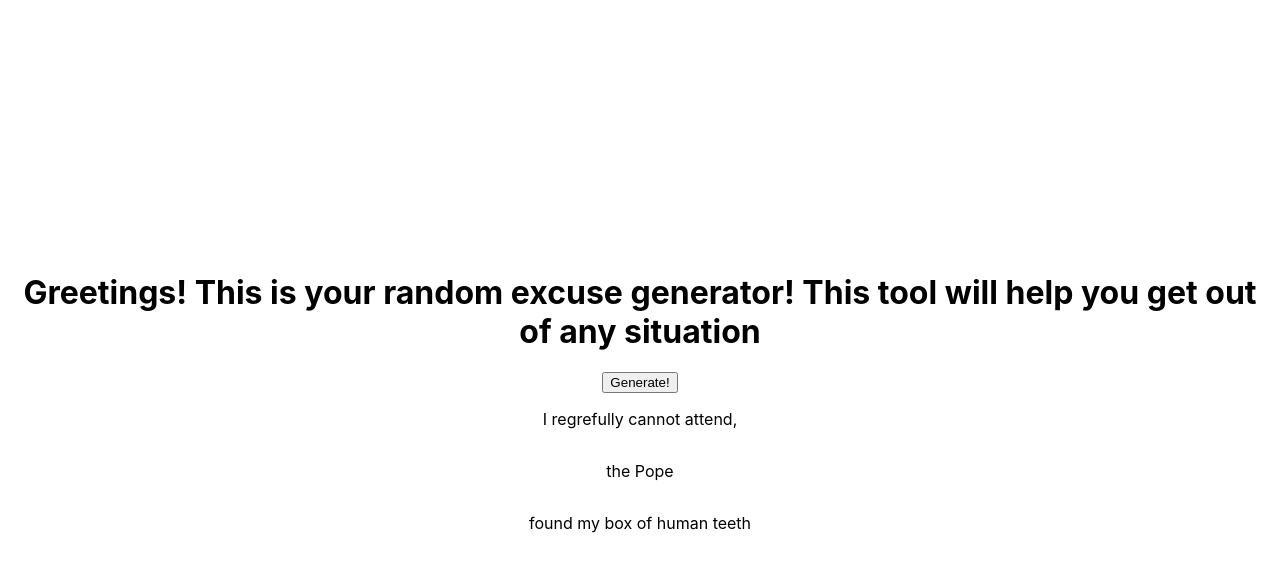
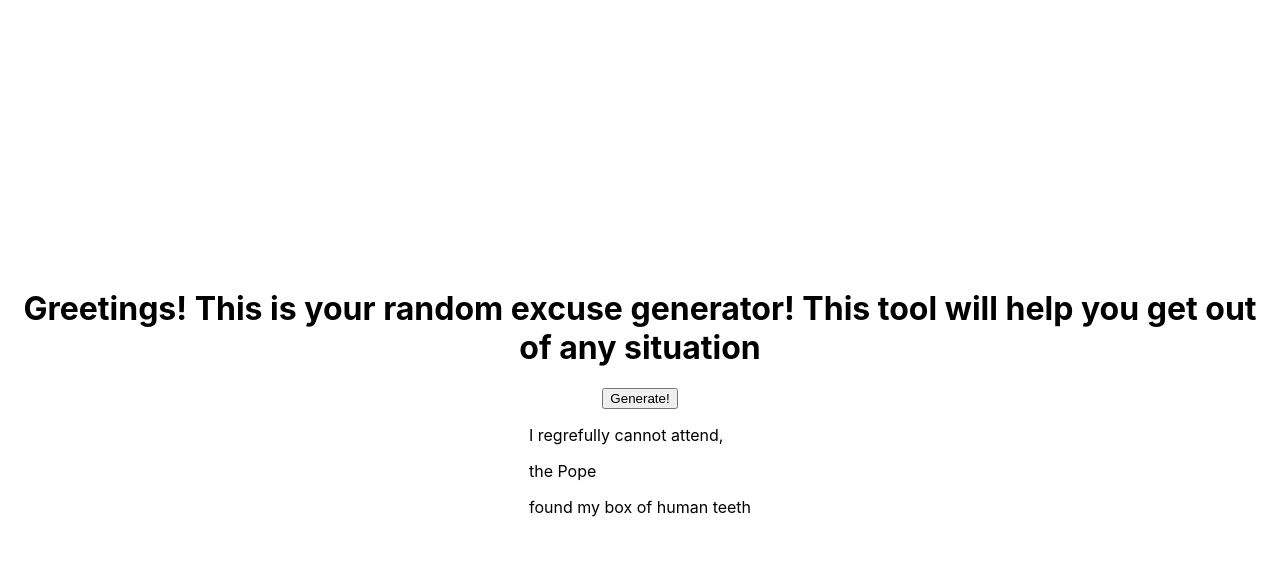
Before and after one commit to hectordr03/excuse-gen, a Next.js app: page / in a window 1280 px wide. Both pictures are taken after a click on the button "Generate!". Shown: the top 570 px of the page. Built offline with nearby package versions, Linux system fonts and the light colour scheme.

Commit message:
conditional rendering on btn click

```diff
--- a/pages/index.js
+++ b/pages/index.js
@@ -5,14 +5,25 @@ import Delay from '../components/delay';
 import React from 'react';
 
 class Home extends React.Component {
-  constructor(props) {
-    super(props);
-    this.state = {
-      showExcuse: false
-    }
+	constructor(props) {
+		super(props);
+		this.state = {
+			showExcuse: false,
+		};
 
-  }
-	//TODO: When user clicks "generate" btn create random excuse using "intro", "scapegoat", and "delay" structure
+		this.handleClick = this.handleClick.bind(this);
+	}
+	//TODO: When user clicks "generate" btn create random excuse using "intro", "scapegoat", and "delay" structure ::DONE::
+
+	handleClick = () => {
+		let current = this.state.showExcuse;
+		this.setState({
+			showExcuse: !current,
+		});
+	};
+
+	//TODO: Excuse element should appear once and stay on screen as user generates new excuses
+
 	render() {
 		return (
 			<div className={styles.homeContainer}>
@@ -20,10 +31,14 @@ class Home extends React.Component {
 					Greetings! This is your random excuse generator! This tool
 					will help you get out of any situation
 				</h1>
-				<button>Generate!</button>
-				<Intro />
-				<Scapegoat />
-				<Delay />
+				<button onClick={this.handleClick}>Generate!</button>
+				{this.state.showExcuse === true ? (
+					<div className={styles.excuse}>
+						<Intro className={styles.child}/>
+						<Scapegoat className={styles.child}/>
+						<Delay className={styles.child}/>
+					</div>
+				) : null}
 			</div>
 		);
 	}
```
